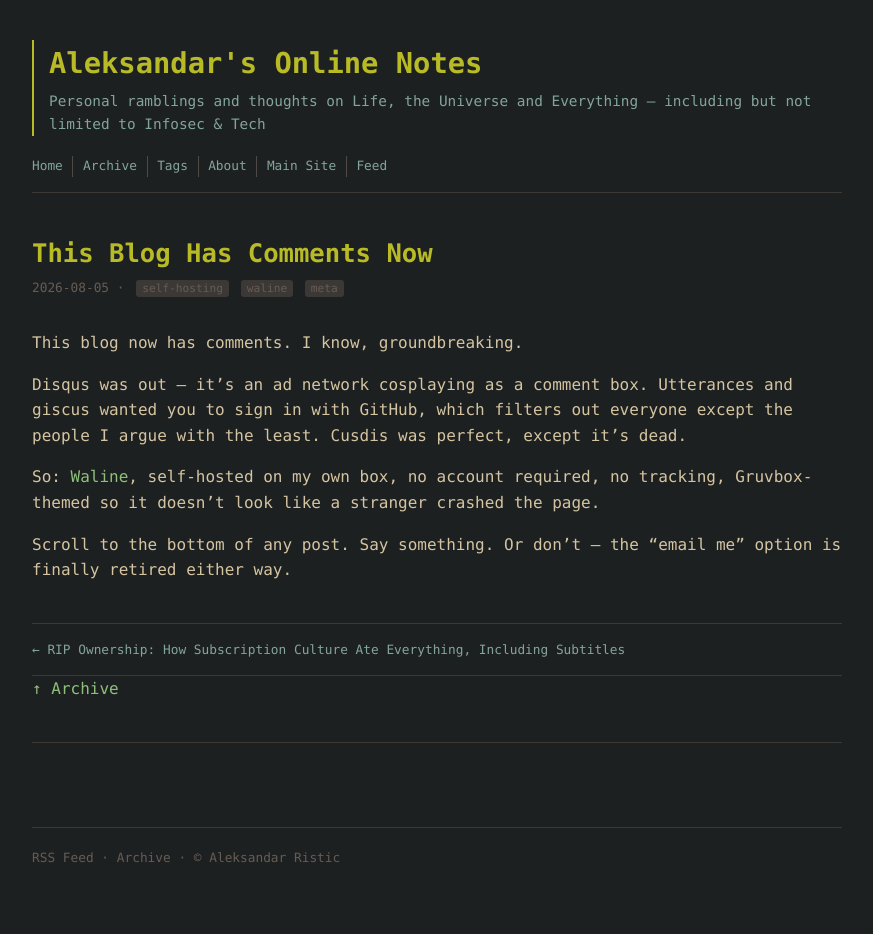
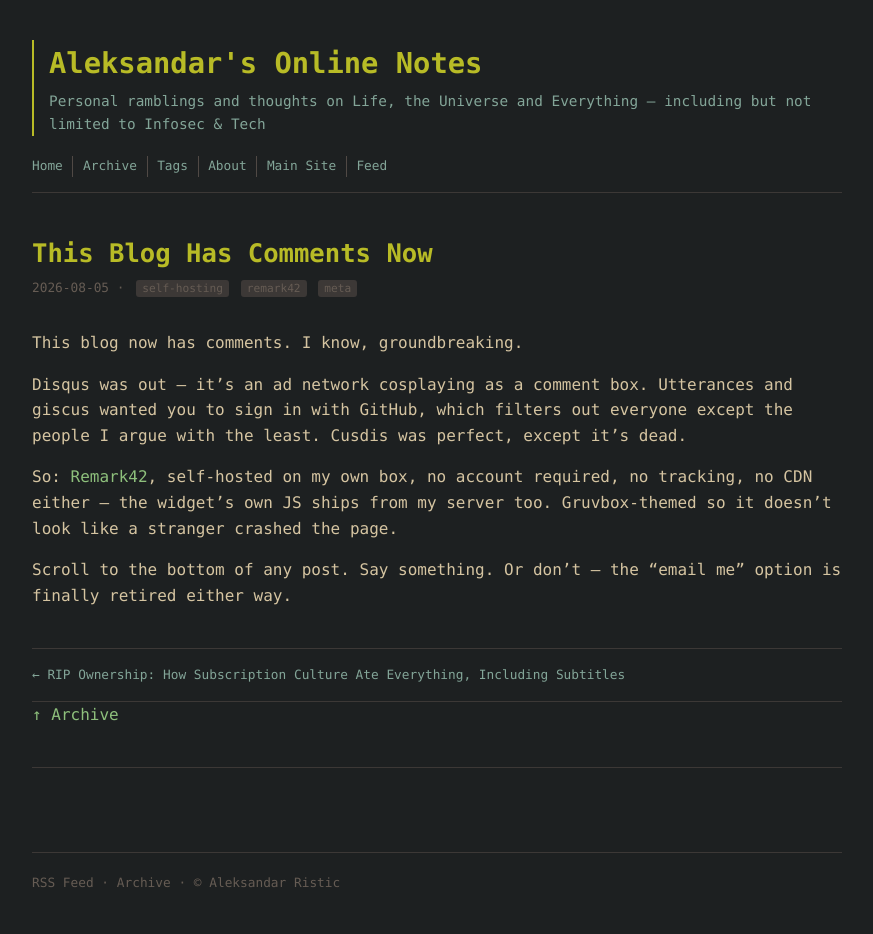
Before and after one commit to aleksandarristic/blog, a Jekyll site: the page built from _posts/2026-08-05-blog-now-has-comments.md, in a window 1280 px wide. Shown: the whole page, without its empty margins (203-1076 px from the left). Built offline with Jekyll 4.4.1, drawn with Linux system fonts in a browser that asks for light colours; a script that is not in the unit is left out; before the commit the page ends 908 px from its top, so only the background shows below that.

Commit message:
Correct comments post: Remark42, not Waline
Post was written and published before the Waline-to-Remark42 swap
landed; update it to match what's actually running.

```diff
--- a/_posts/2026-08-05-blog-now-has-comments.md
+++ b/_posts/2026-08-05-blog-now-has-comments.md
@@ -4,7 +4,7 @@ title: "This Blog Has Comments Now"
 date: 2026-08-05 01:54:00 +0200
 tags:
   - "self-hosting"
-  - "waline"
+  - "remark42"
   - "meta"
 ---
 
@@ -12,6 +12,6 @@ This blog now has comments. I know, groundbreaking.
 
 Disqus was out — it's an ad network cosplaying as a comment box. Utterances and giscus wanted you to sign in with GitHub, which filters out everyone except the people I argue with the least. Cusdis was perfect, except it's dead.
 
-So: [Waline](https://waline.js.org/), self-hosted on my own box, no account required, no tracking, Gruvbox-themed so it doesn't look like a stranger crashed the page.
+So: [Remark42](https://remark42.com/), self-hosted on my own box, no account required, no tracking, no CDN either — the widget's own JS ships from my server too. Gruvbox-themed so it doesn't look like a stranger crashed the page.
 
 Scroll to the bottom of any post. Say something. Or don't — the "email me" option is finally retired either way.
```
